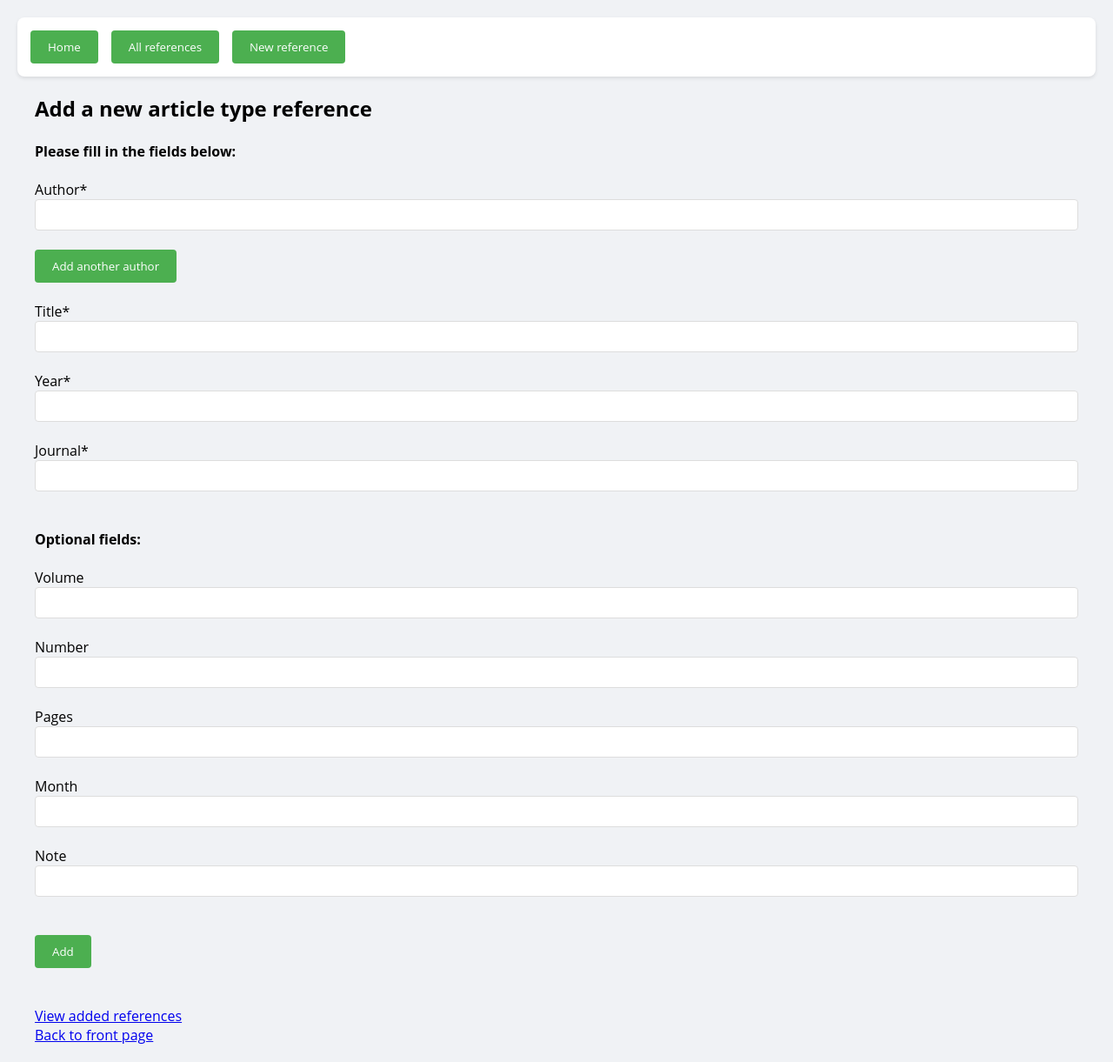
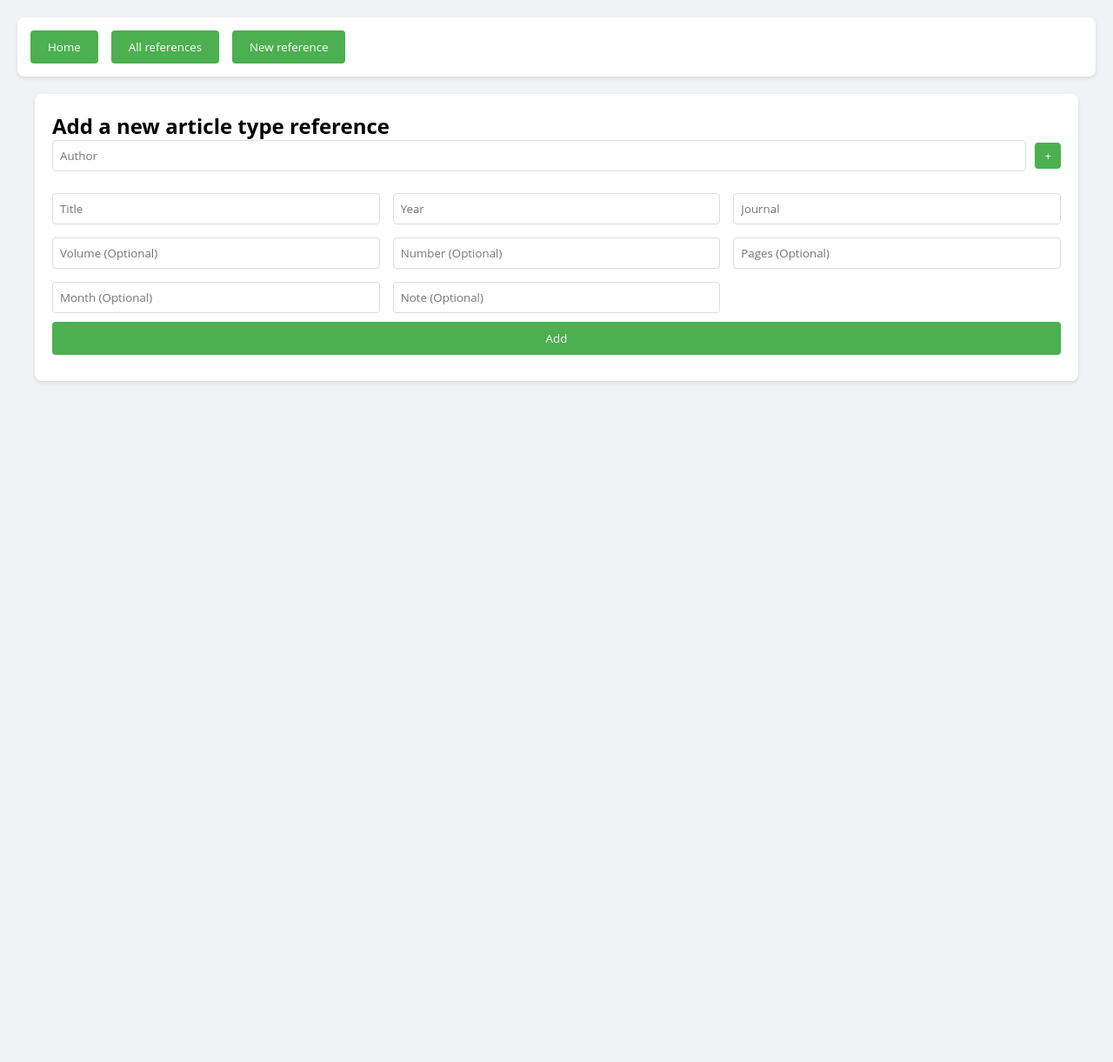
Before and after one commit to t0ffe/OhTu-miniprojekti, a Flask app: page /new_reference in a window 1280 px wide. Shown: the whole page at 87% size. After the commit the page ends 440 px from the top, so only its background shows below. Run offline with Flask 3, Linux system fonts and the light colour scheme.

Commit message:
refactored add_author(), add remove_author(), follow style, add style #16

```diff
--- a/src/static/styles/style.css
+++ b/src/static/styles/style.css
@@ -184,3 +184,35 @@ pre {
     max-height: 80vh;
     overflow-y: auto;
 }
+
+.authors-container {
+    grid-column: 1 / -1;
+}
+
+.author-entry {
+    display: flex;
+    gap: 10px;
+    margin-bottom: 10px;
+    align-items: center;
+}
+
+.remove-author {
+    background: #ff4444;
+    padding: 8px;
+    width: 30px;
+    height: 30px;
+    display: flex;
+    align-items: center;
+    justify-content: center;
+    border-radius: 4px;
+}
+
+.add-author-button {
+    padding: 8px;
+    width: 30px;
+    height: 30px;
+    display: flex;
+    align-items: center;
+    justify-content: center;
+    border-radius: 4px;
+}
--- a/src/templates/new_reference.html
+++ b/src/templates/new_reference.html
@@ -7,101 +7,69 @@ References App
 {% block body %}
 <script>
   function add_author() {
-    var container = document.getElementById("added-authors");
+    var authorsContainer = document.getElementById('authorsContainer');
+    var Authors = authorsContainer.getElementsByClassName('author-entry').length;
 
-    var Authors = document.getElementsByClassName("author-container").length;
-
-    if (Authors > 10) {
-        alert("You can only add max 10 authors")
+    if (Authors >= 10) {
+        alert('You can only add max 10 authors');
         return;
     }
 
-    const newDiv = document.createElement("div");
-    newDiv.className = "author-container";
-    newDiv.style.marginTop = "10px";
+    const authorEntry = document.createElement('div');
+    authorEntry.className = 'author-entry';
+    authorEntry.innerHTML = `
+        <input placeholder="Author" type="text" name="author" minlength="1" maxlength="200" required>
+        <button type="button" class="remove-author" onclick="remove_author(this)">×</button>`;
+    authorsContainer.appendChild(authorEntry);
+}
 
-    const newChoice = document.createElement("label");
-    newChoice.textContent = "Author*";
-    newDiv.appendChild(newChoice);
+function remove_author(button) {
+    button.parentElement.remove();
+}
+</script>
+<div class="form-section">
+  <h2>Add a new article type reference</h2>
+    <form action="/create_reference" method="post" onsubmit="return check(this)" >
+      <div class="form-grid">
 
-    const newElem = document.createElement("input");
-    newElem.setAttribute("type", "text");
-    newElem.setAttribute("name", "author");
-    newElem.setAttribute("minlength", "1");
-    newElem.setAttribute("maxlength", "200");
-    newElem.setAttribute("required", "");
+        <div class="authors-container">
+          <div id="authorsContainer">
+              <div class="author-entry">
+                <input placeholder="Author" type="text" name="author" minlength="1" maxlength="200" required>
+                <button class="add-author-button" type="button" onclick="add_author()">+</button>
+              </div>
+          </div>
+      </div>
 
-    newDiv.appendChild(newElem);
-    newDiv.appendChild(document.createElement("br"));
-    container.appendChild(newDiv)
-  }
-</script>
-
-<h2>Add a new article type reference</h2>
-<br>
-<h4>Please fill in the fields below:</h4>
-<br>
-<form action="/create_reference" method="post" onsubmit="return check(this)" >
-  {% with messages = get_flashed_messages() %}
-    {% if messages %}
-      <ul>
-      {% for message in messages %}
-        <li>{{ message }}</li>
-      {% endfor %}
-      </ul>
-    {% endif %}
-  {% endwith %}
-  <label for="content">Author*</label>
-  <input type="text" name="author" minlength="1" maxlength="200" required>
-  <div id="added-authors"></div>
-  <br>
-  <button type="button" onclick="add_author()">Add another author </button>
-  <br>
-  <br>
-  <label for="content">Title*</label>
-  <input type="text" name="title" minlength="1" maxlength="200" required>
-  <br>
-  <br>
-  <label for="content">Year*</label>
-  <input type="number" name="year" min="1" max="2100" required>
-  <br>
-  <br>
-  <label for="content">Journal*</label>
-  <input type="text" name="journal" minlength="1" maxlength="200" required><br>
-  <br>
-  <br>
-  <b>Optional fields:</b><br>
-  <br>
-  <label for="content">Volume</label>
-  <input type="number" name="volume" min="1" max="5000">
-  <br>
-  <br>
-  <label for="content">Number</label>
-  <input type="number" name="number" min="1" max="5000">
-  <br>
-  <br>
-  <label for="content">Pages</label>
-  <input type="text" name="pages" minlength="1" maxlength="200">
-  <br>
-  <br>
-  <label for="content">Month</label>
-  <input type="number" name="month" min="1" max="12">
-  <br>
-  <br>
-  <label for="content">Note</label>
-  <input type="text" name="note" minlength="1" maxlength="200"><br>
-  <br>
-  <br>
-  <button type="submit">
-    Add
-  </button>
-</form>
-<br>
-<br>
-<div>
-  <a href="/list_references">View added references</a>
-  <br>
-  <p><a href="/">Back to front page</a></p>
+        <div>
+          <input placeholder="Title" type="text" name="title" minlength="1" maxlength="200" required>
+        </div>
+        <div>
+          <input placeholder="Year" type="number" name="year" min="1" max="2100" required>
+        </div>
+        <div>
+          <input placeholder="Journal" type="text" name="journal" minlength="1" maxlength="200" required><br>
+        </div>
+        <div>
+          <input placeholder="Volume (Optional)" type="number" name="volume" min="1" max="5000">
+        </div>
+        <div>
+          <input placeholder="Number (Optional)" type="number" name="number" min="1" max="5000">
+        </div>
+        <div>
+          <input placeholder="Pages (Optional)" type="text" name="pages" minlength="1" maxlength="200">
+        </div>
+        <div>
+          <input placeholder="Month (Optional)" type="number" name="month" min="1" max="12">
+        </div>
+        <div>
+          <input placeholder="Note (Optional)" type="text" name="note" minlength="1" maxlength="200"><br>
+        </div>
+      </div>
+      <button class="button add-reference-button" type="submit">
+        Add
+      </button>
+    </form>
 </div>
 {% with messages = get_flashed_messages() %}
   {% if messages %}
```
